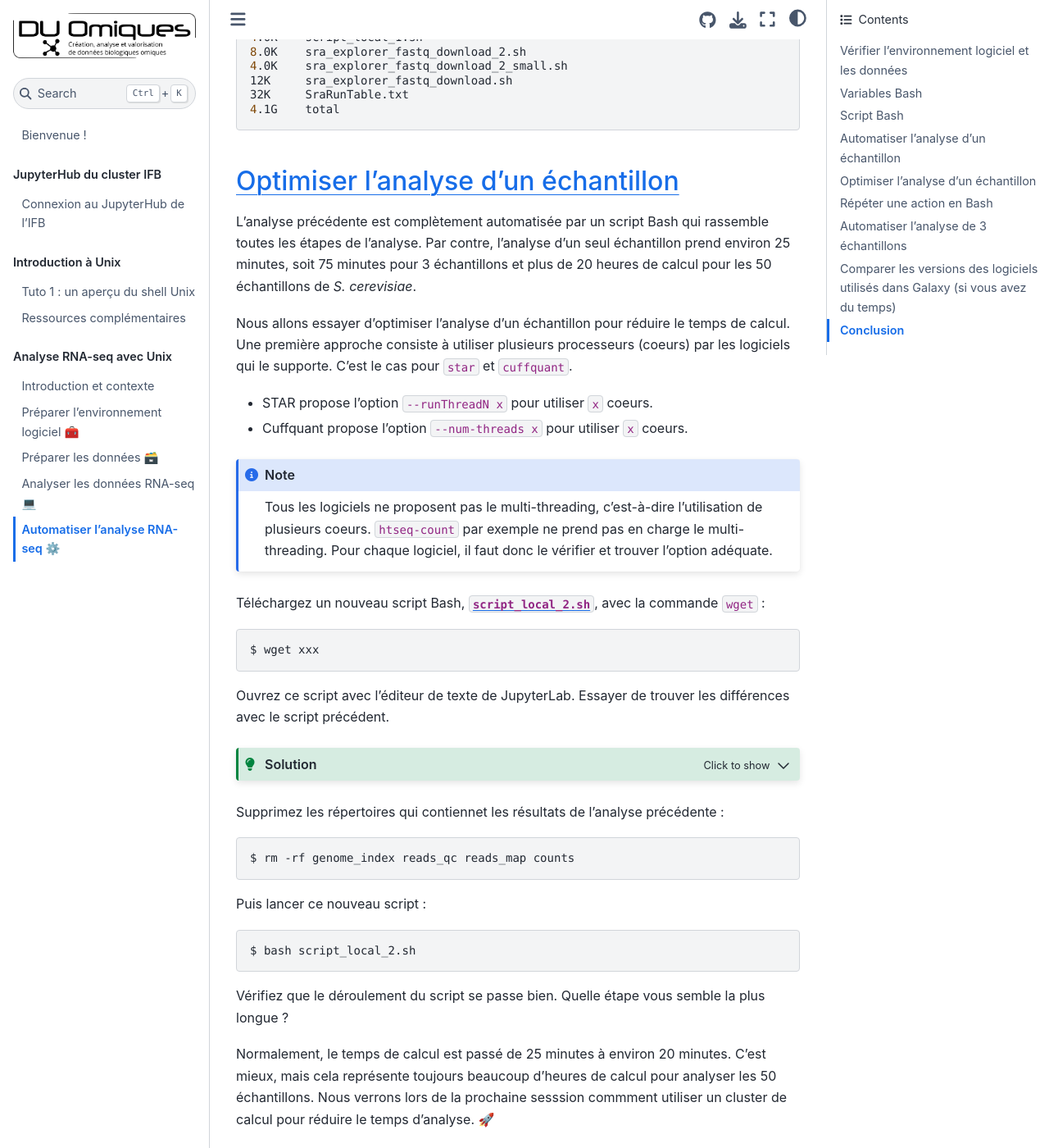
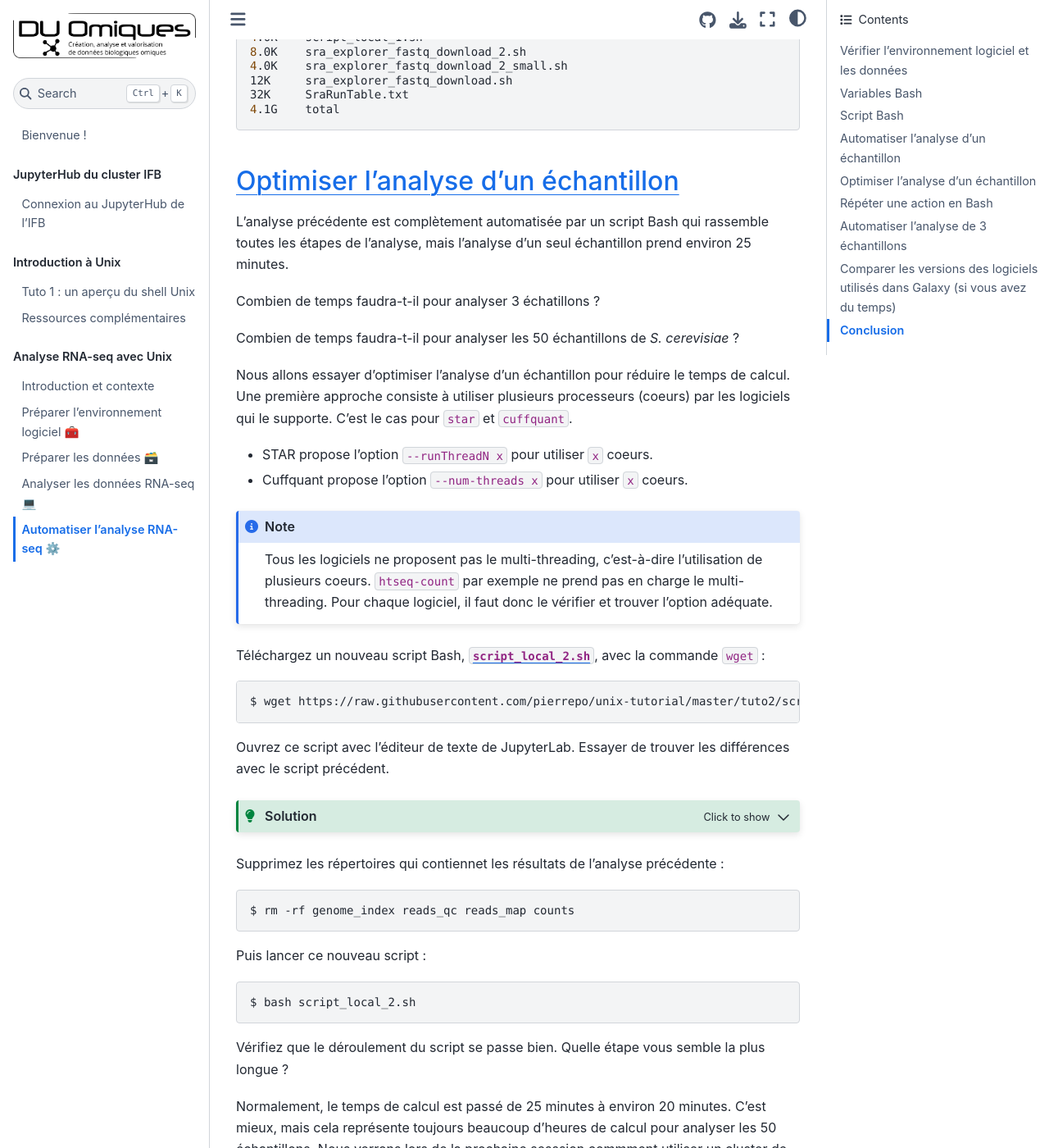
Before and after one commit to pierrepo/unix-tutorial, a Jupyter Book: the page built from tuto2/4_automatiser.md, in a window 1280 px wide and 1400 px high, scrolled down 5194 px. Shown: the whole window at 82% size. Built offline with Jupyter Book 1.0.4 settings and Sphinx 7.4.7 and the Sphinx Book theme 1.1.4, drawn with Linux system fonts in a browser that asks for light colours; some of the changed text lies outside the part shown.

Commit message:
Add link to download scripts

````diff
--- a/tuto2/4_automatiser.md
+++ b/tuto2/4_automatiser.md
@@ -98,7 +98,7 @@
 Téléchargez un premier script Bash, [`script_local_1.sh`](script_local_1.sh) ,avec la commande `wget` :
 
 ```bash
-$ wget xxx
+$ wget https://raw.githubusercontent.com/pierrepo/unix-tutorial/master/tuto2/script_local_1.sh
 ```
 
 Ouvrez ce script dans un éditeur de texte :
@@ -208,7 +208,11 @@
 
 ## Optimiser l'analyse d'un échantillon
 
-L'analyse précédente est complètement automatisée par un script Bash qui rassemble toutes les étapes de l'analyse. Par contre, l'analyse d'un seul échantillon prend environ 25 minutes, soit 75 minutes pour 3 échantillons et plus de 20 heures de calcul pour les 50 échantillons de *S. cerevisiae*.
+L'analyse précédente est complètement automatisée par un script Bash qui rassemble toutes les étapes de l'analyse, mais l'analyse d'un seul échantillon prend environ 25 minutes.
+
+Combien de temps faudra-t-il pour analyser 3 échatillons ?
+
+Combien de temps faudra-t-il pour analyser les 50 échantillons de *S. cerevisiae* ?
 
 Nous allons essayer d'optimiser l'analyse d'un échantillon pour réduire le temps de calcul. Une première approche consiste à utiliser plusieurs processeurs (coeurs) par les logiciels qui le supporte. C'est le cas pour `star` et `cuffquant`.
 
@@ -222,7 +226,7 @@
 Téléchargez un nouveau script Bash, [`script_local_2.sh`](script_local_2.sh), avec la commande `wget` :
 
 ```bash
-$ wget xxx
+$ wget https://raw.githubusercontent.com/pierrepo/unix-tutorial/master/tuto2/script_local_2.sh
 ```
 
 Ouvrez ce script avec l'éditeur de texte de JupyterLab. Essayer de trouver les différences avec le script précédent.
@@ -289,7 +293,7 @@
 Le script [`script_local_3.sh`](script_local_3.sh) utilise une boucle pour automatiser l'analyse de plusieurs échantillons. Téléchargez-le avec la commande :
 
 ```bash
-$ wget ...
+$ wget https://raw.githubusercontent.com/pierrepo/unix-tutorial/master/tuto2/script_local_3.sh
 ```
 
 Ouvrez ce script avec l'éditeur de texte de JupyterLab (ou avec `less` dans un terminal). Observez la structure du script et essayez de comprendre son fonctionnement.
````
